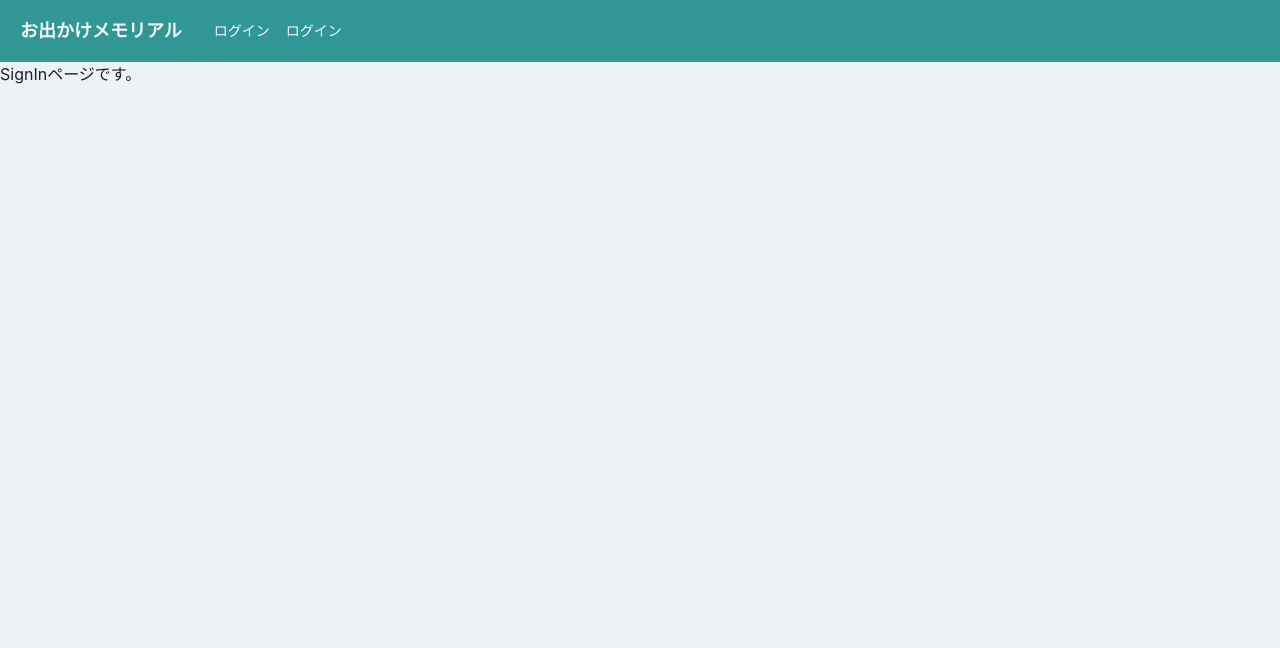
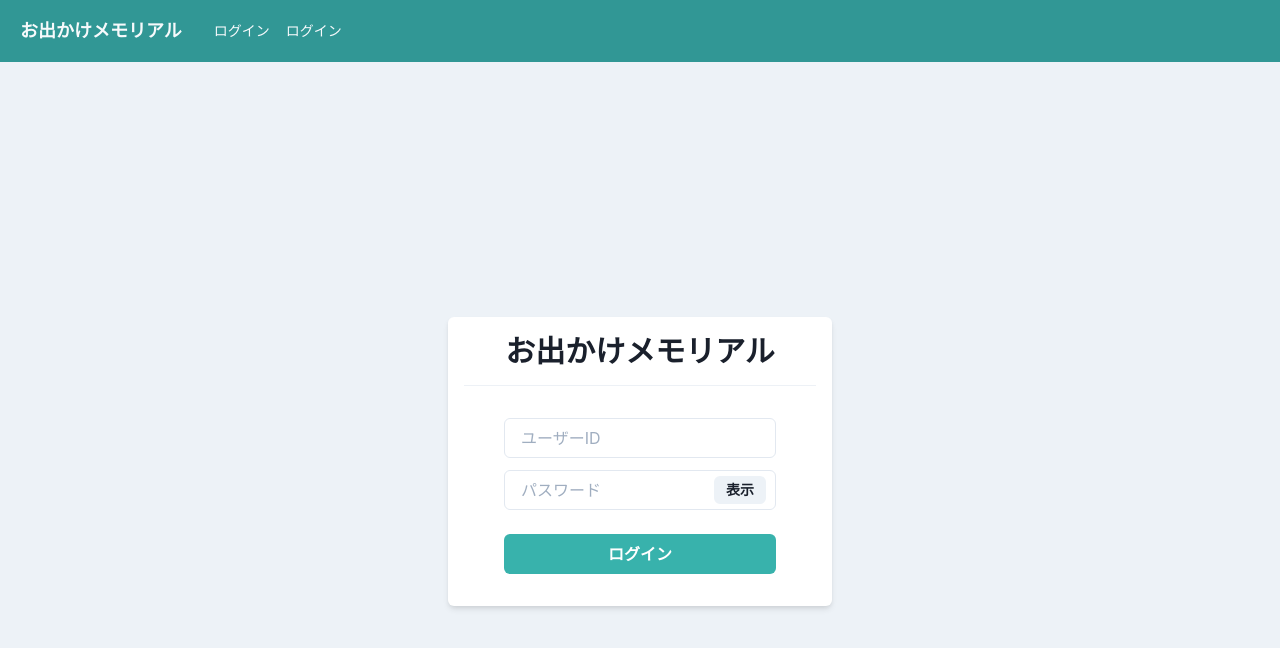
Before and after one commit to KAKI-EX/myportfolio03, a React (Create React App) app in the folder frontend/: page /user/sign_in in a window 1280 px wide. Shown: the top 648 px of the page. Built offline with nearby package versions, Linux system fonts and the light colour scheme.

Commit message:
■ 概要: ログイン画面を見た目のみ作成。backend機能は未実装。

```diff
--- /dev/null
+++ b/frontend/src/components/atoms/PrimaryButton.tsx
@@ -0,0 +1,30 @@
+import { Button } from "@chakra-ui/react";
+import { memo, ReactNode, VFC } from "react";
+
+type Props = {
+  children: ReactNode;
+  disabled?: boolean;
+  loading?: boolean;
+  onClick: () => void;
+};
+
+export const PrimaryButton: VFC<Props> = memo((props) => {
+  const {
+    children,
+    disabled = false,
+    loading = false,
+    onClick,
+  } = props;
+  return (
+    <Button
+      bg="teal.400"
+      color="white"
+      _hover={{ opacity: 0.8 }}
+      disabled={disabled || loading}
+      isLoading={loading}
+      onClick={onClick}
+    >
+      {children}
+    </Button>
+  );
+});
--- a/frontend/src/components/pages/users/SignIn.tsx
+++ b/frontend/src/components/pages/users/SignIn.tsx
@@ -1,5 +1,62 @@
-import { memo, VFC } from "react";
+import {
+  Box,
+  Button,
+  Divider,
+  Flex,
+  Heading,
+  Input,
+  InputGroup,
+  InputRightElement,
+  Stack,
+} from "@chakra-ui/react";
+import { PrimaryButton } from "components/atoms/PrimaryButton";
+
+import { appInfo } from "consts/appconst";
+import { ChangeEvent, memo, useState, VFC } from "react";
 
 export const SignIn: VFC = memo(() => {
-  return <p>SignInページです。</p>;
+  const onClickLogin = () => alert("");
+
+  const [userId, setUserId] = useState("");
+  const onChangeUserId = (e: ChangeEvent<HTMLInputElement>) => setUserId(e.target.value);
+  const [show, setShow] = useState(false);
+  const handleClick = () => setShow(!show);
+
+  return (
+    <Flex align="center" justify="center" height="100vh">
+      <Box bg="white" w="sm" p={4} borderRadius="md" shadow="md">
+        <Heading as="h1" size="lg" textAlign="center">
+          {appInfo.Info.appName}
+        </Heading>
+        <Divider my={4} />
+        <Stack spacing={3} py={4} px={10}>
+          <Input
+            placeholder="ユーザーID"
+            value={userId}
+            onChange={onChangeUserId}
+          />
+          <InputGroup size="md">
+            <Input
+              pr="4.5rem"
+              type={show ? "text" : "password"}
+              placeholder="パスワード"
+            />
+            <InputRightElement width="4.5rem">
+              <Button h="1.75rem" size="sm" onClick={handleClick}>
+                {show ? "非表示" : "表示"}
+              </Button>
+            </InputRightElement>
+          </InputGroup>
+          <Box />
+          <PrimaryButton
+            // disabled={userId === ""}
+            // loading={loading}
+            onClick={onClickLogin}
+          >
+            ログイン
+          </PrimaryButton>
+        </Stack>
+      </Box>
+    </Flex>
+  );
 });
```
Also changed, not shown: frontend/.eslintrc.js.
